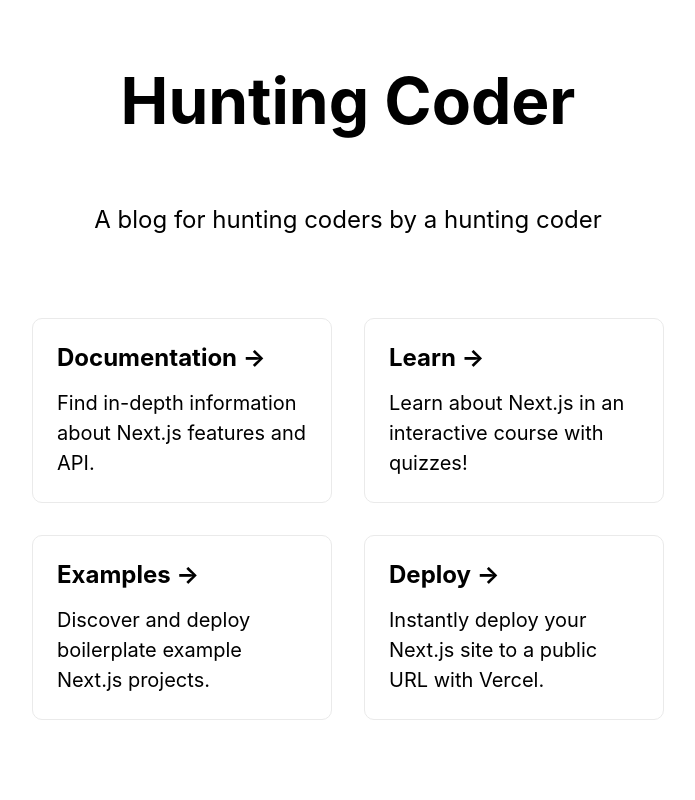
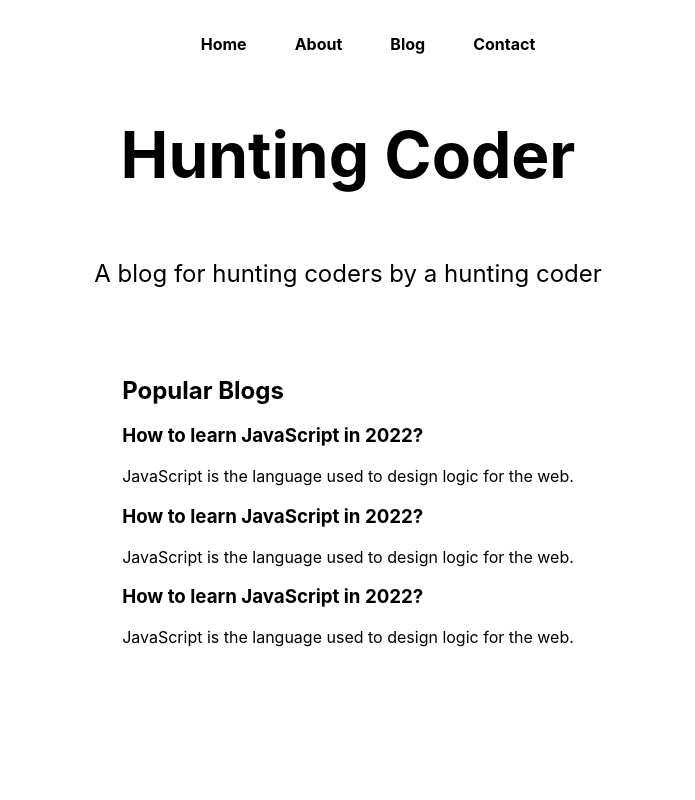
Before and after one commit to This-Is-Prince/learning-nextjs, a Next.js app in the folder code_with_harry/huntingcoder/: page / in a window 1280 px wide. Shown: the top 800 px of the page, without its empty margins (292-987 px from the left). Built offline with nearby package versions, Linux system fonts and the light colour scheme.

Commit message:
hutingcoder chapter 7 completed

```diff
--- a/code_with_harry/huntingcoder/pages/index.js
+++ b/code_with_harry/huntingcoder/pages/index.js
@@ -15,40 +15,35 @@
         />
         <link rel="icon" href="/favicon.ico" />
       </Head>
-      <Script src="/sc.js" strategy="lazyOnload"></Script>
+
+      {/* <Script src="/sc.js" strategy="lazyOnload"></Script> */}
+      <nav className={styles.mainnav}>
+        <ul>
+          <li>Home</li>
+          <li>About</li>
+          <li>Blog</li>
+          <li>Contact</li>
+        </ul>
+      </nav>
       <main className={styles.main}>
         <h1 className={styles.title}>Hunting Coder</h1>
         <p className={styles.description}>
           A blog for hunting coders by a hunting coder
         </p>
-        <div className={styles.grid}>
-          <a href="https://nextjs.org/docs" className={styles.card}>
-            <h2>Documentation &rarr;</h2>
-            <p>Find in-depth information about Next.js features and API.</p>
-          </a>
-
-          <a href="https://nextjs.org/learn" className={styles.card}>
-            <h2>Learn &rarr;</h2>
-            <p>Learn about Next.js in an interactive course with quizzes!</p>
-          </a>
-
-          <a
-            href="https://github.com/vercel/next.js/tree/canary/examples"
-            className={styles.card}
-          >
-            <h2>Examples &rarr;</h2>
-            <p>Discover and deploy boilerplate example Next.js projects.</p>
-          </a>
-
-          <a
-            href="https://vercel.com/new?utm_source=create-next-app&utm_medium=default-template&utm_campaign=create-next-app"
-            className={styles.card}
-          >
-            <h2>Deploy &rarr;</h2>
-            <p>
-              Instantly deploy your Next.js site to a public URL with Vercel.
-            </p>
-          </a>
+        <div className="blogs">
+          <h2>Popular Blogs</h2>
+          <div className="blogItem">
+            <h3>How to learn JavaScript in 2022?</h3>
+            <p>JavaScript is the language used to design logic for the web.</p>
+          </div>
+          <div className="blogItem">
+            <h3>How to learn JavaScript in 2022?</h3>
+            <p>JavaScript is the language used to design logic for the web.</p>
+          </div>
+          <div className="blogItem">
+            <h3>How to learn JavaScript in 2022?</h3>
+            <p>JavaScript is the language used to design logic for the web.</p>
+          </div>
         </div>
       </main>
 
--- a/code_with_harry/huntingcoder/styles/Home.module.css
+++ b/code_with_harry/huntingcoder/styles/Home.module.css
@@ -4,11 +4,11 @@
 
 .main {
   min-height: 100vh;
-  padding: 4rem 0;
   flex: 1;
   display: flex;
   flex-direction: column;
-  justify-content: center;
+  justify-content: flex-start;
+  padding-top: 3rem;
   align-items: center;
 }
 
@@ -114,3 +114,14 @@
     flex-direction: column;
   }
 }
+
+.mainnav ul {
+  display: flex;
+  justify-content: center;
+  margin-top: 34px;
+}
+.mainnav ul li {
+  margin: 0 24px;
+  list-style: none;
+  font-weight: bold;
+}
```
